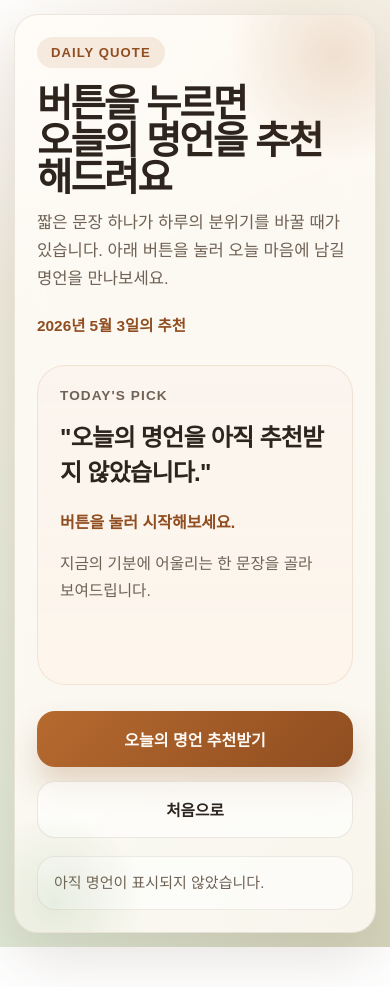
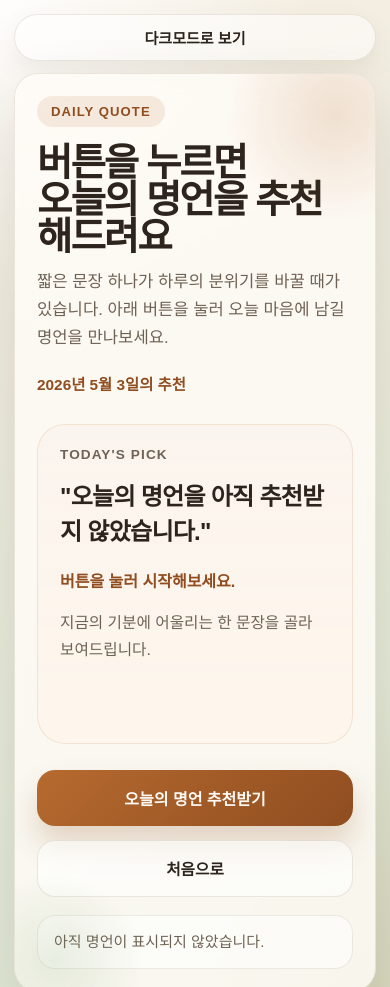
Before and after one commit to ordinarykoreanbaby-svg/Double-G-Commerce, a plain HTML site: page index.html in a window 390 px wide. Shown: the top 987 px of the page. Before the commit the page ends 947 px from the top, so only its background shows below. Drawn offline with Linux system fonts and the light colour scheme.

Commit message:
Add dark and light mode toggle

```diff
--- a/index.html
+++ b/index.html
@@ -22,6 +22,19 @@
       --shadow: 0 24px 60px rgba(93, 71, 48, 0.16);
     }
 
+    body[data-theme="dark"] {
+      --bg-top: #10151e;
+      --bg-bottom: #1b2430;
+      --panel: rgba(15, 20, 28, 0.86);
+      --panel-border: rgba(255, 255, 255, 0.09);
+      --text: #f5f1ea;
+      --muted: #b9b1a7;
+      --accent: #f29f58;
+      --accent-deep: #ffd1a6;
+      --accent-soft: #2a1f17;
+      --shadow: 0 24px 60px rgba(0, 0, 0, 0.34);
+    }
+
     body {
       margin: 0;
       min-height: 100vh;
@@ -38,6 +51,12 @@
 
     .page {
       width: min(920px, 100%);
+    }
+
+    .topbar {
+      display: flex;
+      justify-content: flex-end;
+      margin-bottom: 14px;
     }
 
     .card {
@@ -189,6 +208,17 @@
       border: 1px solid rgba(98, 75, 46, 0.12);
     }
 
+    .theme-toggle {
+      padding: 12px 18px;
+      border-radius: 999px;
+      color: var(--text);
+      font-size: 0.94rem;
+      font-weight: 800;
+      background: rgba(255, 255, 255, 0.55);
+      border: 1px solid rgba(98, 75, 46, 0.12);
+      box-shadow: 0 10px 24px rgba(93, 71, 48, 0.08);
+    }
+
     button:hover {
       transform: translateY(-2px);
       filter: brightness(1.03);
@@ -240,6 +270,11 @@
         flex-direction: column;
       }
 
+      .topbar {
+        margin-bottom: 12px;
+      }
+
+      .theme-toggle,
       .primary-btn,
       .secondary-btn {
         width: 100%;
@@ -249,6 +284,10 @@
 </head>
 <body>
   <main class="page">
+    <div class="topbar">
+      <button class="theme-toggle" id="themeToggleButton">다크모드로 보기</button>
+    </div>
+
     <section class="card">
       <span class="eyebrow">Daily Quote</span>
       <h1>버튼을 누르면<br />오늘의 명언을 추천해드려요</h1>
@@ -316,6 +355,17 @@
     const messageText = document.getElementById("messageText");
     const statusText = document.getElementById("statusText");
     const todayText = document.getElementById("todayText");
+    const themeToggleButton = document.getElementById("themeToggleButton");
+
+    function updateThemeButton(theme) {
+      themeToggleButton.textContent = theme === "dark" ? "화이트모드로 보기" : "다크모드로 보기";
+    }
+
+    function applyTheme(theme) {
+      document.body.dataset.theme = theme;
+      localStorage.setItem("quote-theme", theme);
+      updateThemeButton(theme);
+    }
 
     function formatToday() {
       const today = new Date();
@@ -350,9 +400,16 @@
       statusText.textContent = "아직 명언이 표시되지 않았습니다.";
     }
 
+    const savedTheme = localStorage.getItem("quote-theme") || "light";
+    applyTheme(savedTheme);
+
     todayText.textContent = formatToday();
     recommendButton.addEventListener("click", renderQuote);
     resetButton.addEventListener("click", resetQuote);
+    themeToggleButton.addEventListener("click", () => {
+      const nextTheme = document.body.dataset.theme === "dark" ? "light" : "dark";
+      applyTheme(nextTheme);
+    });
   </script>
 </body>
 </html>
```
